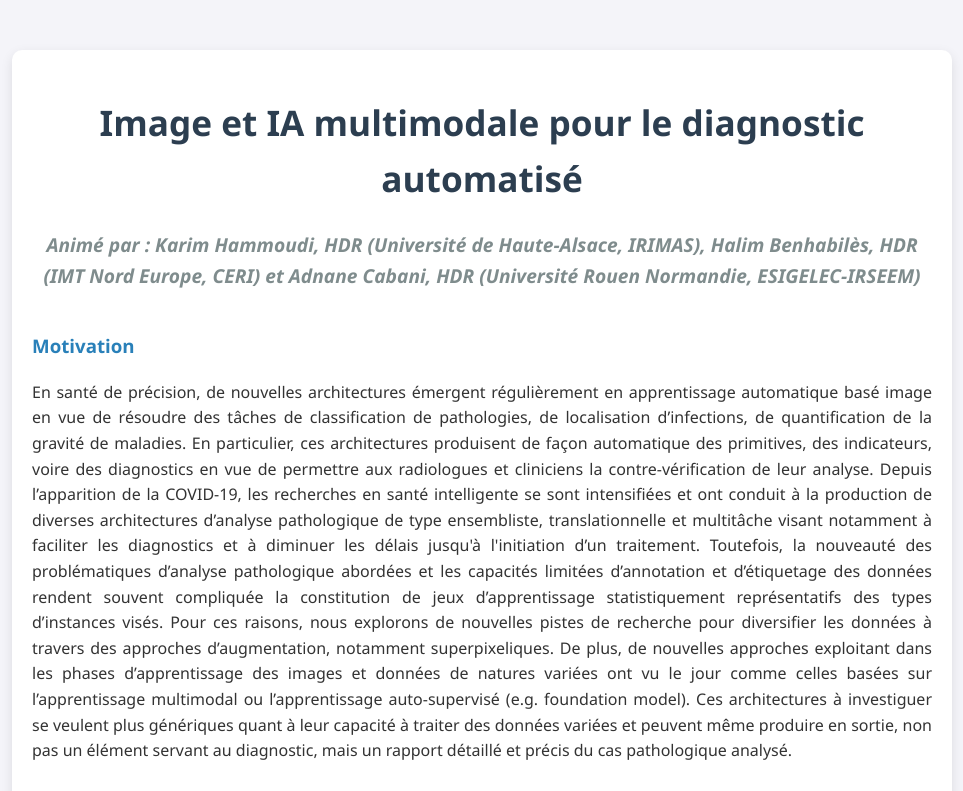
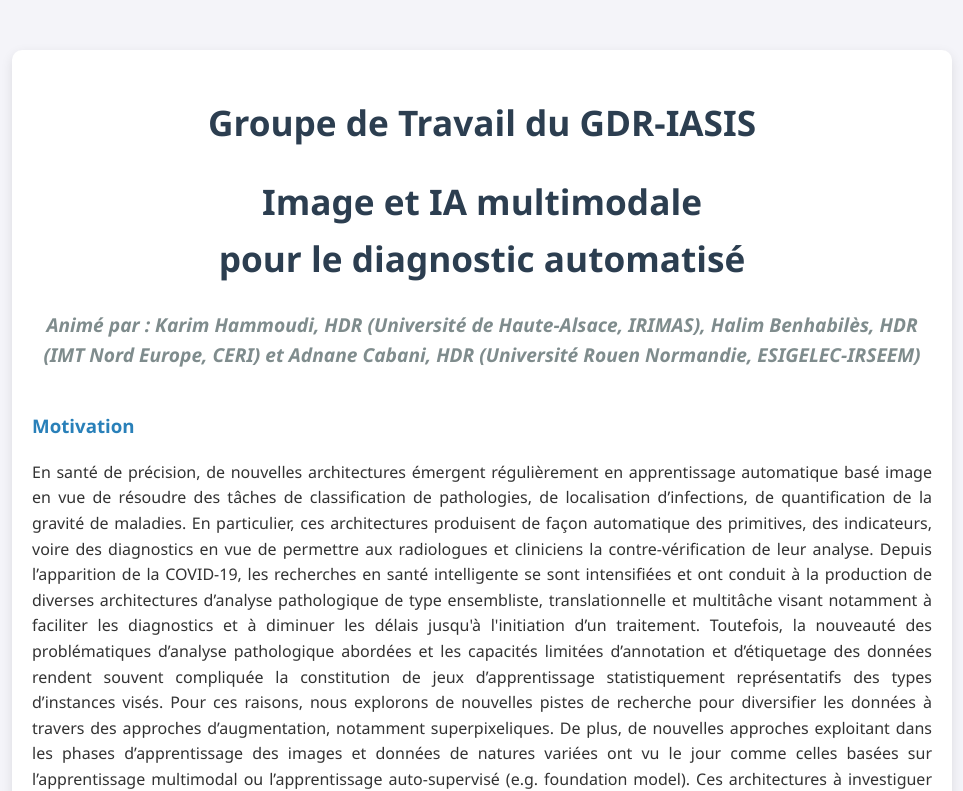
Before and after one commit to cabani/IIAM, a plain HTML site: page index.html in a window 1280 px wide. Shown: the top 791 px of the page, without its empty margins (158-1121 px from the left). Drawn offline with Linux system fonts and the light colour scheme.

Commit message:
Update index.html

```diff
--- a/index.html
+++ b/index.html
@@ -9,7 +9,8 @@
 <body>
   <div class="container">
     <header>
-      <h1>Image et IA multimodale pour le diagnostic automatisé</h1>
+      <h1>Groupe de Travail du GDR-IASIS</h1>
+      <h1>Image et IA multimodale<br/> pour le diagnostic automatisé</h1>
       <h2>Animé par : Karim Hammoudi, HDR (Université de Haute-Alsace, IRIMAS), Halim Benhabilès, HDR (IMT Nord Europe, CERI) et Adnane Cabani, HDR (Université Rouen Normandie, ESIGELEC-IRSEEM)</h2>
     </header>
 
```
